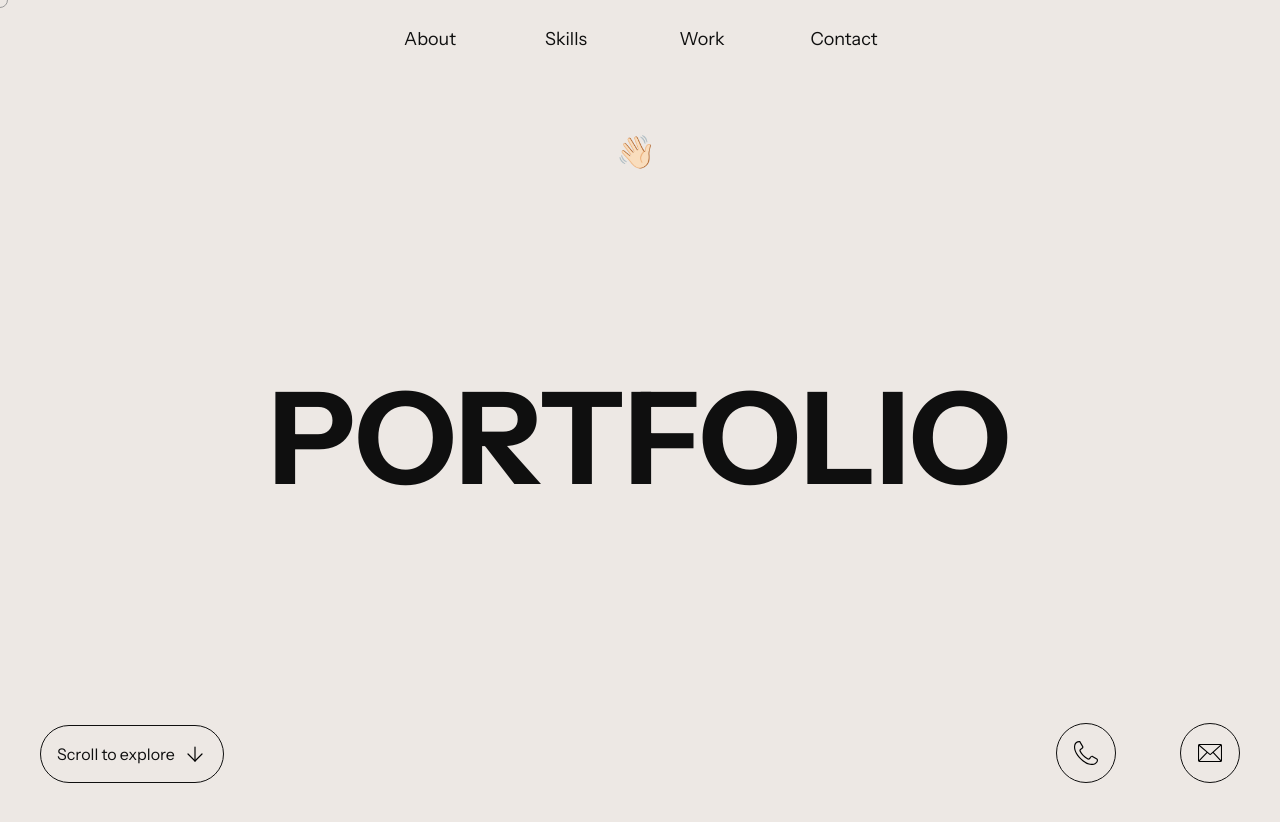
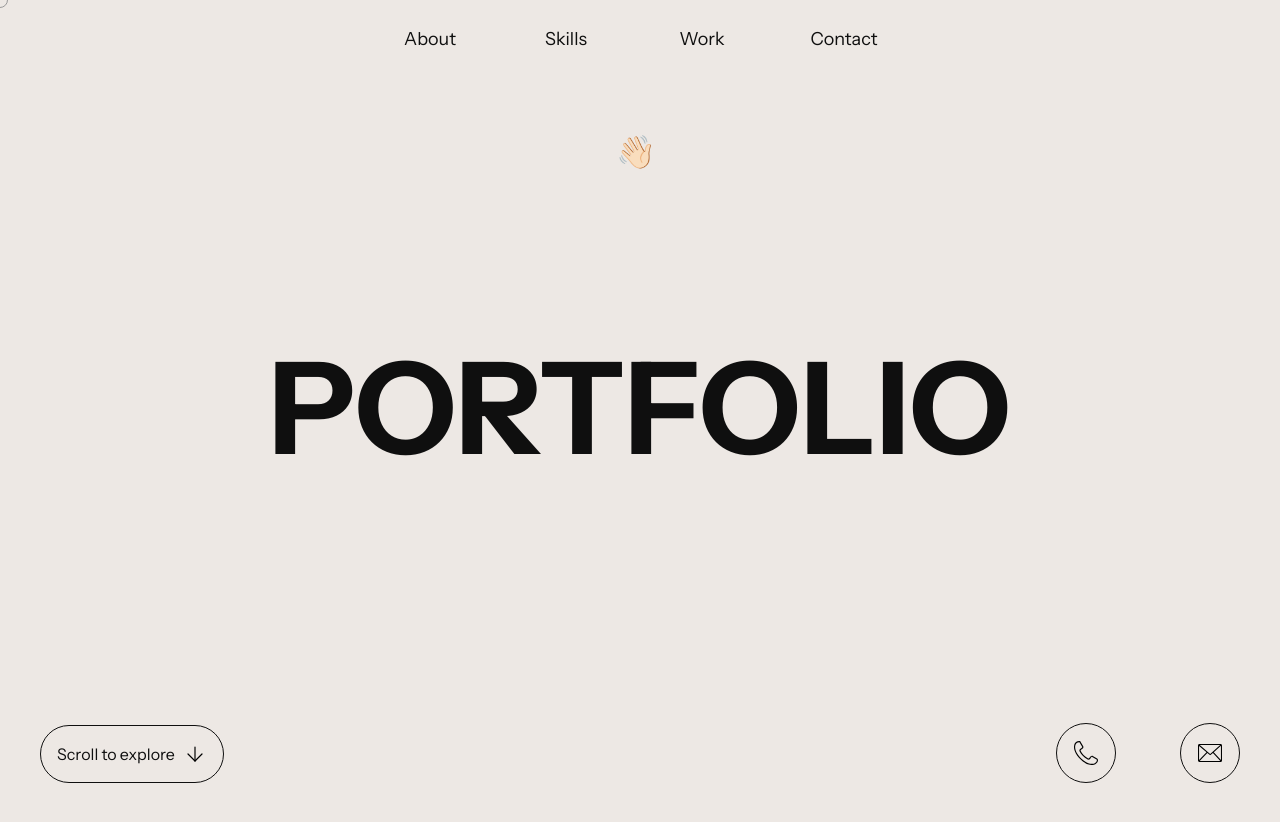
Before and after one commit to Stevele856/myportfolio, a website built with Vite: page index.html in a window 1280 px wide. Shown: the top 822 px of the page. Built offline with nearby package versions, Linux system fonts and the light colour scheme; some packages are replaced by stand-ins of ours; files whose address does not match are found by name.

Commit message:
Update index.html

```diff
--- a/index.html
+++ b/index.html
@@ -52,7 +52,7 @@
         <span class="wave absolute top-16 left-1/2 transform -translate-x-1/2">👋🏻</span>
 
 
-        <div class="hero-center leading-[1] mb-5">
+        <div class="hero-center leading-[1] mb-[80px]">
           <h1 class="text-[32px] sm:text-5xl md:text-6xl lg:text-7xl xl:text-9xl font-bold text-center">Portfolio</h1>
         </div>
 
```
